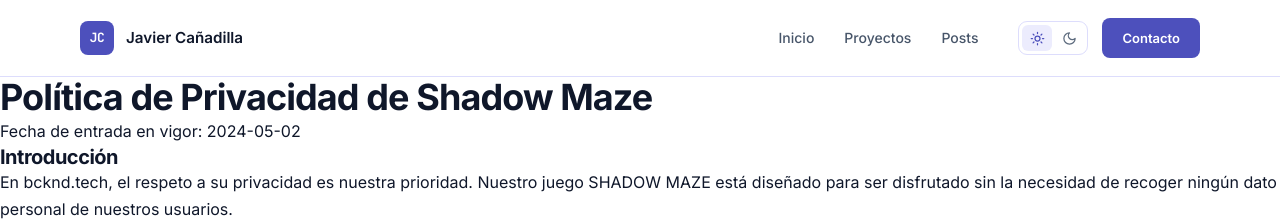
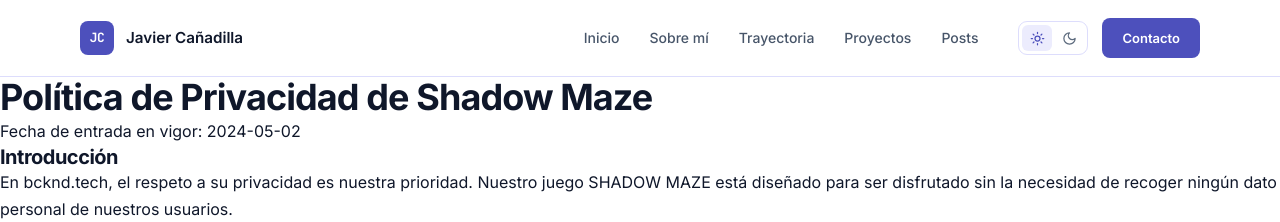
Before and after one commit to jcanadilla/jcanadilla.github.io, a Jekyll site: the page built from shadow-maze-privacy.md, in a window 1280 px wide. Shown: the top 222 px of the page. Built offline with Jekyll 4.4.1, drawn with Linux system fonts in a browser that asks for light colours.

Commit message:
Show "Sobre mí" y "Trayectoria" en el navbar de Posts/Proyectos
Antes solo aparecían en Inicio porque enlazaban a anclas que no
existen en otras páginas. Ahora siempre se muestran y, fuera de
Inicio, apuntan a /#sobre-mi y /#trayectoria para navegar a Inicio
con scroll automático hasta esa sección.

Co-Authored-By: Claude Sonnet 5 <noreply@anthropic.com>
Claude-Session: https://claude.ai/code/session_01VcnGyP6d5AgCZJaTUib3CG

```diff
--- a/_includes/navbar.html
+++ b/_includes/navbar.html
@@ -8,10 +8,8 @@
 
 		<nav class="nav-menu js-nav-menu" id="nav-menu" aria-label="Principal">
 			<a class="nav-link" href="{{ '/' | relative_url }}"{% if page.url == '/' %} aria-current="page"{% endif %}>Inicio</a>
-			{% if page.layout == "home" %}
-			<a class="nav-link" href="#sobre-mi">Sobre mí</a>
-			<a class="nav-link" href="#trayectoria">Trayectoria</a>
-			{% endif %}
+			<a class="nav-link" href="{% if page.layout == 'home' %}#sobre-mi{% else %}{{ '/' | relative_url }}#sobre-mi{% endif %}">Sobre mí</a>
+			<a class="nav-link" href="{% if page.layout == 'home' %}#trayectoria{% else %}{{ '/' | relative_url }}#trayectoria{% endif %}">Trayectoria</a>
 			<a class="nav-link" href="{{ '/projects' | relative_url }}"{% if page.url contains '/projects' %} aria-current="page"{% endif %}>Proyectos</a>
 			<a class="nav-link" href="{{ '/blog' | relative_url }}"{% if page.url contains '/blog' %} aria-current="page"{% endif %}>Posts</a>
 		</nav>
```
